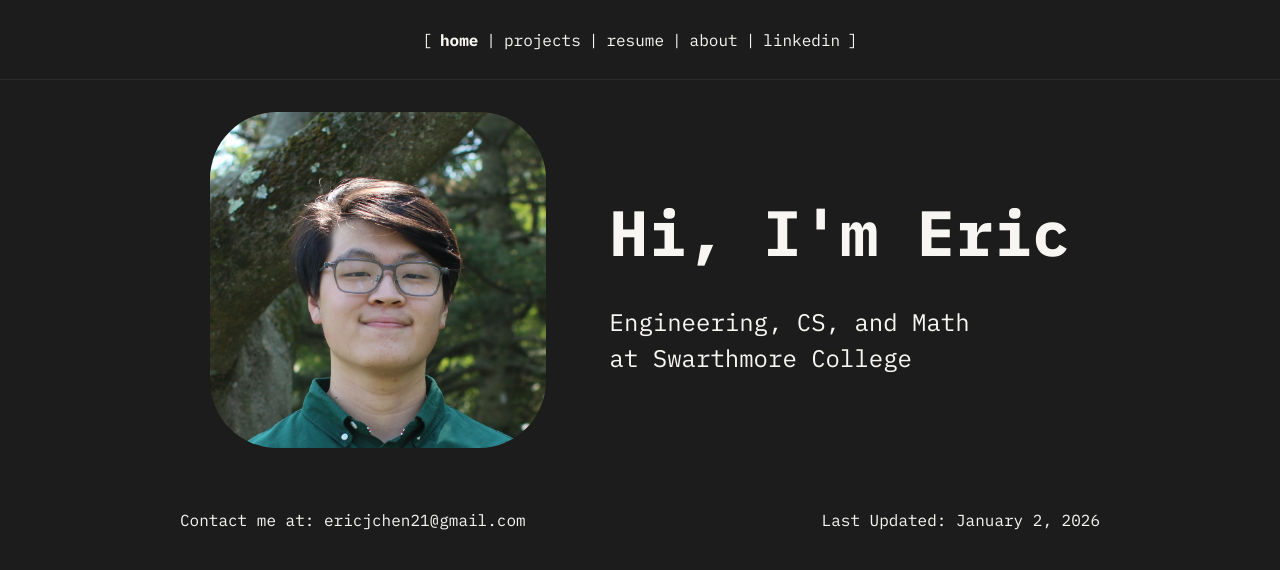
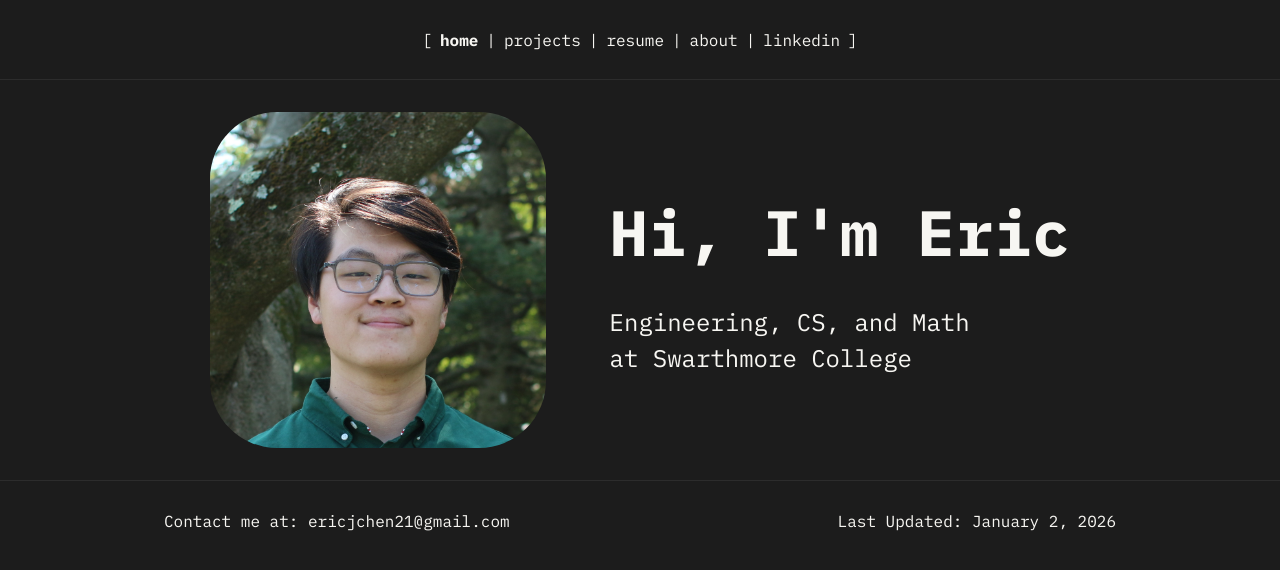
Before and after one commit to ericjchen21/ericjchen21.github.io, a Jekyll site: the page built from index.html, in a window 1280 px wide. Shown: the top 570 px of the page. Built offline with Jekyll 4.4.1, drawn with Linux system fonts in a browser that asks for light colours; comment, search, counter and statistics services are not loaded.

Commit message:
formatting fixes

```diff
--- a/_includes/footer.html
+++ b/_includes/footer.html
@@ -1,10 +1,10 @@
-<footer>
-  <section class="footer-section">
+<div class="footer-container">
+  <div class="footer">
     <div class="sec-a">
       Contact me at:
-      <a href="mailto:ericjchen21@gmail.com" class="email"
-        >ericjchen21@gmail.com</a
-      >
+      <a href="mailto:ericjchen21@gmail.com" class="email">
+        ericjchen21@gmail.com
+      </a>
     </div>
     <div class="sec-b">
       <p>
@@ -12,8 +12,8 @@
         <span id="last-updated">{{ site.time | date: "%B %-d, %Y" }}</span>
       </p>
     </div>
-  </section>
-</footer>
+  </div>
+</div>
 
 <script>
   (function () {
--- a/_layouts/base.html
+++ b/_layouts/base.html
@@ -2,4 +2,6 @@
 layout: blank
 ---
 
-{% include navbar.html %} {{ content }} {% include footer.html %}
+{% include navbar.html %}
+<div class="content-container">{{ content }}</div>
+{% include footer.html %}
--- /dev/null
+++ b/_sass/_base.scss
@@ -0,0 +1,10 @@
+.content-container {
+  height: min-content;
+  width: 1000vw;
+  max-width: var(--max-width);
+
+  display: flex;
+  flex-direction: column;
+  justify-content: start;
+  align-items: center;
+}
--- a/_sass/_footer.scss
+++ b/_sass/_footer.scss
@@ -1,12 +1,17 @@
-.footer-section {
+.footer-container {
   height: calc(5 * var(--std-unit));
   width: 100vw;
 
-  @media (min-aspect-ratio: 1/1) {
+  display: flex;
+  justify-content: center;
+  align-items: center;
+
+  border-top: 1px solid var(--accent-color);
+
+  .footer {
+    height: 100%;
+    width: 100%;
     max-width: var(--max-width);
-  }
-
-  padding: 2rem;
 
     display: flex;
     justify-content: space-around;
@@ -28,3 +33,4 @@
       justify-content: right;
     }
   }
+}
--- a/_sass/_navbar.scss
+++ b/_sass/_navbar.scss
@@ -4,7 +4,7 @@
 
   display: flex;
   justify-content: center;
-  align-items: stretch;
+  align-items: center;
 
   border-bottom: 1px solid var(--accent-color);
 }
@@ -23,6 +23,7 @@
 }
 
 .mobile-navbar {
+  height: 100%;
   width: 100vw;
 
   display: flex;
@@ -37,7 +38,8 @@
 }
 
 .desktop-navbar {
-  width: 100vw;
+  height: 100%;
+  width: 100%;
   max-width: var(--max-width);
 
   display: flex;
--- a/_sass/_page.scss
+++ b/_sass/_page.scss
@@ -1,10 +1,7 @@
 .title-container {
   height: var(--page-title-height);
-  width: 100vw;
-
-  @media (min-aspect-ratio: 1/1) {
-    max-width: var(--max-width);
-  }
+  width: 100%;
+  max-width: var(--max-width);
 
   display: flex;
   justify-content: start;
--- /dev/null
+++ b/_sass/_project_list.scss
@@ -0,0 +1,17 @@
+.project-list-item {
+  height: calc(8 * var(--std-unit));
+  width: 100%;
+
+  display: flex;
+  justify-content: start;
+  align-items: center;
+
+  gap: calc(1 * var(--std-unit));
+
+  padding: var(--std-unit);
+
+  img {
+    height: 100%;
+    width: auto;
+  }
+}
--- a/assets/css/style.scss
+++ b/assets/css/style.scss
@@ -5,13 +5,6 @@
 $text-color: #f7f6f2;
 $accent-color: #2c2c2c;
 $std-unit: 16px;
-
-@mixin clear-all {
-  margin: 0;
-  padding: 0;
-  border: 0;
-  background-color: inherit;
-}
 
 :root {
   --bg-color: #{$bg-color};
@@ -23,6 +16,13 @@
   --navbar-height: calc(5 * var(--std-unit));
   --page-title-height: --navbar-height;
   --title-size: calc(4 * var(--std-unit));
+}
+
+@mixin clear-all {
+  margin: 0;
+  padding: 0;
+  border: 0;
+  background-color: inherit;
 }
 
 h1,
@@ -39,18 +39,6 @@
 
 body {
   @include clear-all;
-  background-color: var(--bg-color);
-  color: var(--text-color);
-  font-size: var(--font-size-base);
-  font-family: "IBM Plex Mono", monospace;
-  line-height: 1.5;
-
-  overflow-x: hidden;
-
-  display: flex;
-  flex-direction: column;
-  justify-content: start;
-  align-items: center;
 
   *,
   *::before,
@@ -58,30 +46,37 @@
     box-sizing: border-box;
   }
 
-  .svg-icon {
-    height: calc(1.5 * var(--std-unit));
-    width: calc(1.5 * var(--std-unit));
-  }
+  overflow-x: hidden;
 
-  hr {
-    height: calc(0.1 * var(--std-unit));
-    width: 100%;
-    border: 1px solid var(--text-color);
-    margin: 1rem 0;
-  }
+  background-color: var(--bg-color);
+  color: var(--text-color);
+  font-size: var(--font-size-base);
+  font-family: "IBM Plex Mono", monospace;
+  line-height: 1.5;
+
+  display: flex;
+  flex-direction: column;
+  justify-content: start;
+  align-items: center;
+
+  // .svg-icon {
+  //   height: calc(1.5 * var(--std-unit));
+  //   width: calc(1.5 * var(--std-unit));
+  // }
 }
 
-// Your variable imports/definitions usually go here
 @import "navbar";
 
-@import "my_button";
+@import "base";
+// @import "my_button";
+@import "footer";
 
 @import "index";
-
-@import "footer";
 
 @import "page";
 
 @import "resume";
 
 @import "project_page";
+
+@import "project_list";
```
Lines whose indentation alone changed are shown as unchanged.
